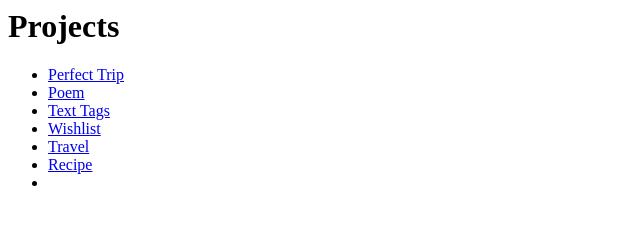
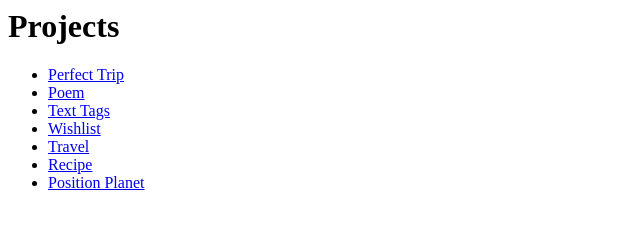
Before and after one commit to James1802/James1802.github.io, a plain HTML site: page Index.html in a window 1280 px wide. Shown: the whole page, without its empty margins (0-640 px from the left). Drawn offline with Linux system fonts and the light colour scheme.

Commit message:
Update Index.html

```diff
--- a/Index.html
+++ b/Index.html
@@ -22,7 +22,7 @@
             <li><a href="./wishlist.html">Wishlist</a></li>
             <li><a href="./traveltoisland">Travel</a></li>
             <li><a href="./Recipebook.html">Recipe</a></li>
-            <li><a href="./positionplanet"></a></li>
+            <li><a href="./positionplanet">Position Planet</a></li>
 
     </body>
 </html>
```
